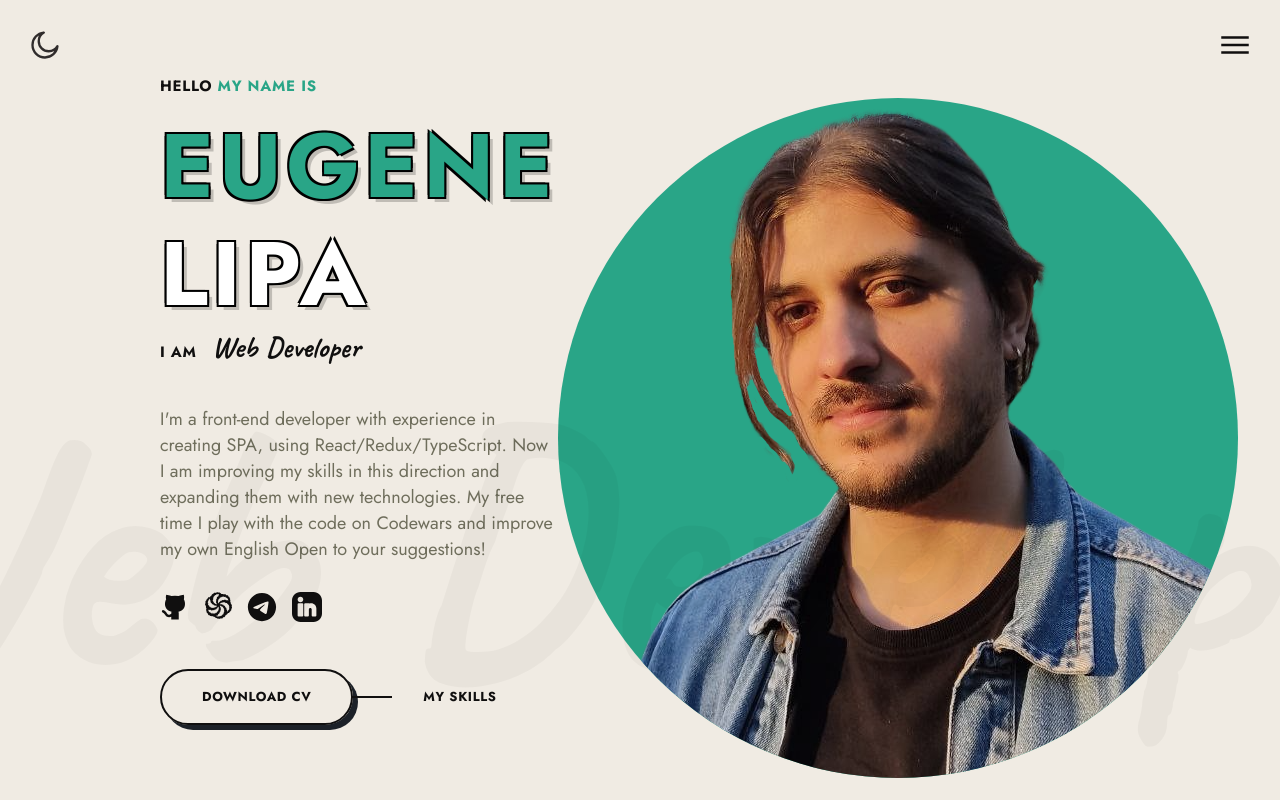
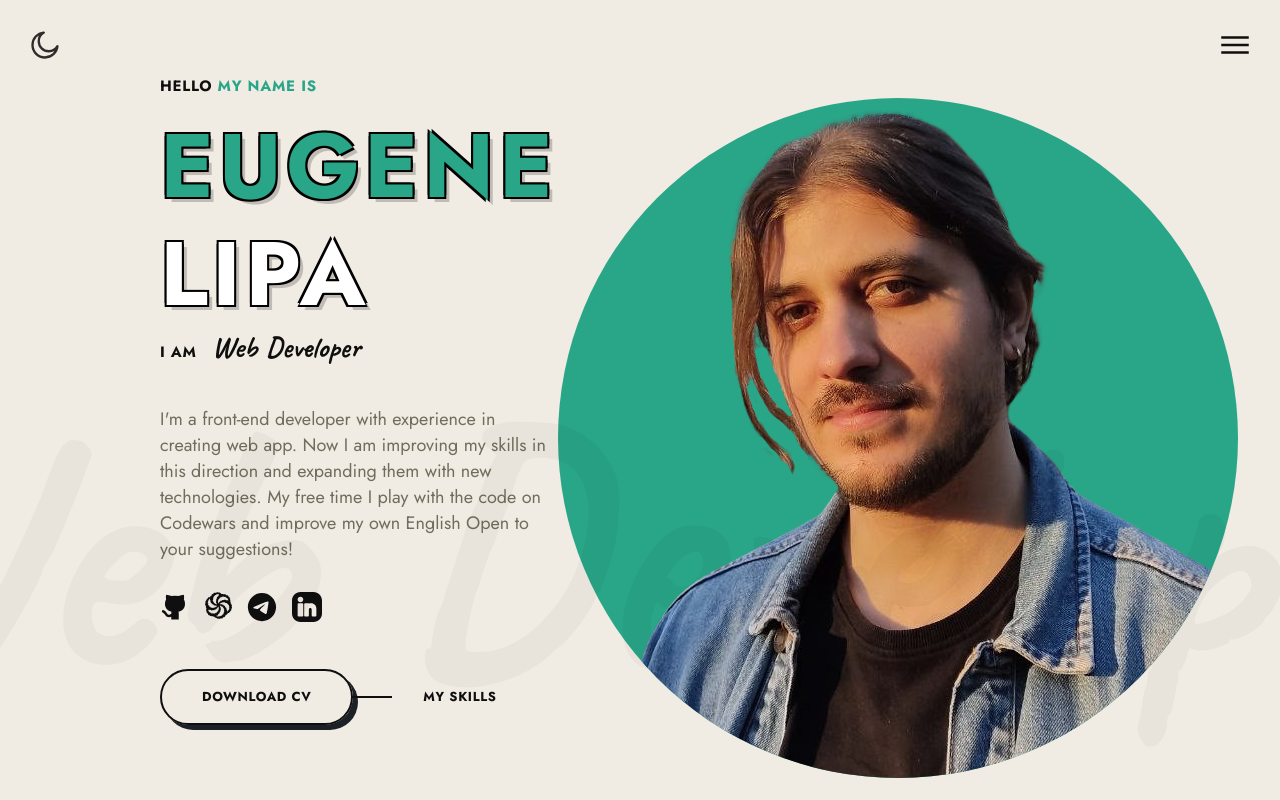
Before and after one commit to Stemmy287/Portfolio, a React (Create React App) app: page / in a window 1280 px wide. Shown: the top 800 px of the page. Built offline with nearby package versions, Linux system fonts and the light colour scheme.

Commit message:
feat: change CV

```diff
--- a/src/common/style/sass/mixins.scss
+++ b/src/common/style/sass/mixins.scss
@@ -1,5 +1,3 @@
-
-
 @mixin title ($fontSize, $color, $fontWeight, $textTransform) {
   font-size: $fontSize;
   color: $color;
--- a/src/components/me/me.tsx
+++ b/src/components/me/me.tsx
@@ -28,8 +28,8 @@ export const Me = () => {
             </div>
             <div className={s.descriptionLinks}>
               <div>
-                <p>I'm a front-end developer with experience in creating SPA, using
-                  React/Redux/TypeScript. Now I am improving my skills in this direction
+                <p>I'm a front-end developer with experience in creating web app.
+                  Now I am improving my skills in this direction
                   and expanding them with new technologies. My free time I play with
                   the code on Codewars and improve my own English Open to your
                   suggestions!</p>
```
Also changed, not shown: 1 other file (tests, documents, lock files or other folders).
